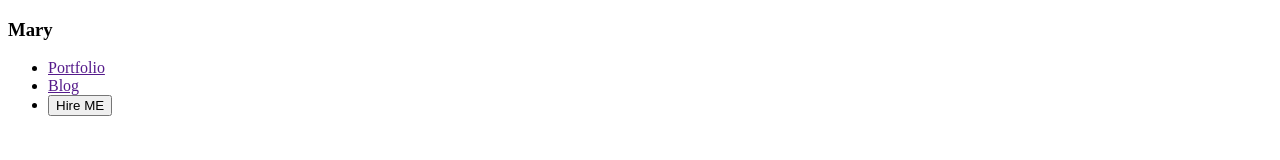
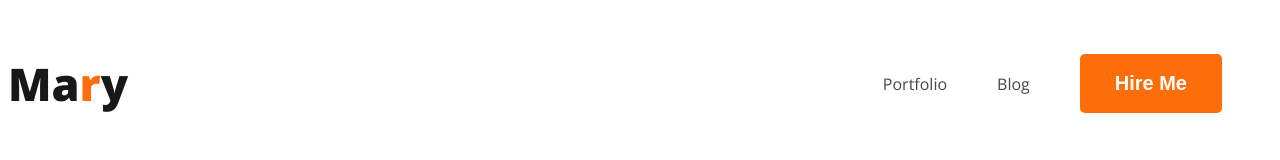
Before and after one commit to mashuk-tamim/web-developer-portfolio, a plain HTML site: page index.html in a window 1280 px wide. Drawn offline with nearby package versions, Linux system fonts and the light colour scheme.

Commit message:
added nav

```diff
--- a/index.html
+++ b/index.html
@@ -4,16 +4,21 @@
     <meta charset="UTF-8">
     <meta name="viewport" content="width=device-width, initial-scale=1.0">
     <title>Web Developer Portfolio</title>
+
+    <link rel="preconnect" href="https://fonts.googleapis.com">
+    <link rel="preconnect" href="https://fonts.gstatic.com" crossorigin>
+    <link href="https://fonts.googleapis.com/css2?family=Open+Sans:wght@400;700;800&display=swap" rel="stylesheet">
+
     <link rel="stylesheet" href="styles/portfolio.css">
 </head>
 <body>
     <header>
         <nav>
-            <h3>Mary</h3>
+            <h3 class="nav-title">Ma<span class="orange-text">r</span>y</h3>
             <ul>
                 <li><a href="">Portfolio</a></li>
                 <li><a href="">Blog</a></li>
-                <li><button>Hire ME</button></li>
+                <li><button class="button-primary">Hire Me</button></li>
             </ul>
         </nav>
     </header>
--- a/styles/portfolio.css
+++ b/styles/portfolio.css
@@ -0,0 +1,48 @@
+/* common shared styles */
+body {
+    font-family: 'Open Sans', sans-serif;
+}
+
+.orange-text {
+    color: #fd6e0a;
+}
+
+.button-primary {
+    border-radius: 5px;
+    background: #FD6E0A;
+    border: 0px;
+    color: white;
+    font-size: 20px;
+    font-weight: 700;
+    padding: 18px 35px;
+}
+
+/* nav related styles */
+nav {
+    display: flex;
+    justify-content:space-between;
+    align-items: center;
+
+}
+
+.nav-title {
+    color: #181818;
+    font-size: 45px;
+    font-weight: 800;
+}
+
+nav>ul {
+    display: flex;
+    align-items: center;
+
+}
+
+nav li {
+    list-style: none;
+    margin-right: 50px;
+}
+
+nav a {
+    text-decoration: none;
+    color: #474747;
+}
```
